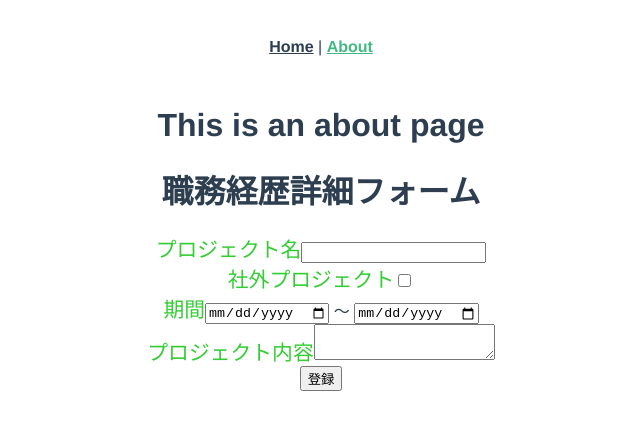
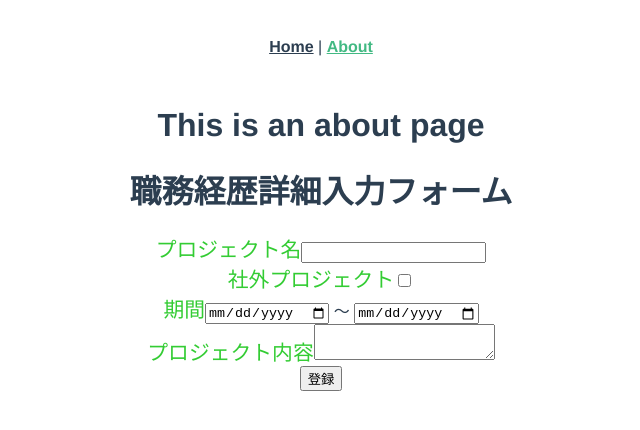
Before and after one commit to MamoruMoriai/Portfolio, a Vue app in the folder web/: page /about in a window 1280 px wide. Shown: the top 430 px of the page, without its empty margins (319-959 px from the left). Built offline with nearby package versions, Linux system fonts and the light colour scheme.

Commit message:
職務経歴詳細データ入力フォームFix

```diff
--- a/web/src/components/CareerDetailForm.vue
+++ b/web/src/components/CareerDetailForm.vue
@@ -1,6 +1,6 @@
 <template>
   <div class="careerDetailForm">
-    <h1>職務経歴詳細フォーム</h1>
+    <h1>職務経歴詳細入力フォーム</h1>
     <div class="form">
       <form action="" method="post">
         <div>
```
